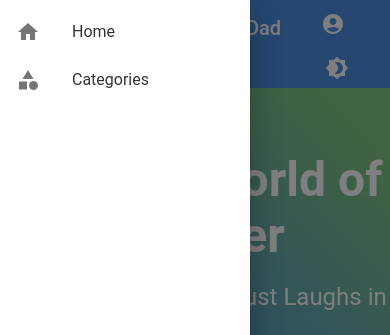
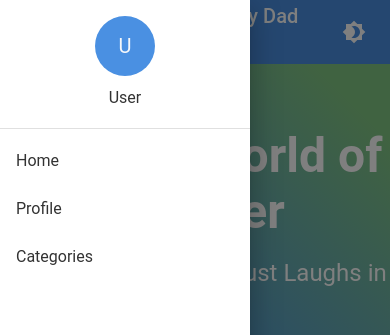
Before and after one commit to hsandhu01/funny-dad-jokes, a React (Create React App) app: page / in a window 390 px wide. Both pictures are taken after a click on the button 28 px from the left and 44 px from the top of the page. Shown: the top 335 px of the page. Built offline with nearby package versions, Linux system fonts and the light colour scheme; no server answers; the database is empty.

Commit message:
fixed hamburger menu ui

```diff
--- a/src/App.tsx
+++ b/src/App.tsx
@@ -12,7 +12,7 @@ import JokeSearch from '../src/components/JokeSearch';
 import HeroSection from '../src/components/HeroSection';
 import NotificationComponent from '../src/components/NotificationComponent';
 import { ThemeProvider, createTheme } from '@mui/material/styles';
-import { CssBaseline, AppBar, Toolbar, Typography, Button, Container, Box, FormControl, InputLabel, Select, MenuItem, IconButton, Menu, Divider, Drawer, List, ListItem, ListItemText, ListItemIcon } from '@mui/material';
+import { CssBaseline, AppBar, Toolbar, Typography, Button, Container, Box, FormControl, InputLabel, Select, MenuItem, IconButton, Menu, Divider, Drawer, List, ListItem, ListItemText, ListItemIcon, Avatar } from '@mui/material';
 import MenuIcon from '@mui/icons-material/Menu';
 import Brightness4Icon from '@mui/icons-material/Brightness4';
 import Brightness7Icon from '@mui/icons-material/Brightness7';
@@ -340,19 +340,35 @@ const App: React.FC = () => {
       onClick={toggleDrawer(false)}
       onKeyDown={toggleDrawer(false)}
     >
+      <Box sx={{ p: 2, display: 'flex', flexDirection: 'column', alignItems: 'center' }}>
+        <Avatar
+          sx={{ width: 60, height: 60, bgcolor: 'primary.main', mb: 1 }}
+          src={user?.photoURL || undefined}
+        >
+          {user?.displayName?.[0] || user?.email?.[0] || 'U'}
+        </Avatar>
+        <Typography variant="subtitle1">{user?.displayName || 'User'}</Typography>
+        <Typography variant="body2" color="text.secondary">{user?.email}</Typography>
+      </Box>
+      <Divider />
       <List>
-        <ListItem button component={Link} to="/">
-          <ListItemIcon><HomeIcon /></ListItemIcon>
+        <ListItem button component={Link} to="/" sx={{ borderRadius: '0 20px 20px 0' }}>
           <ListItemText primary="Home" />
         </ListItem>
+        <ListItem button component={Link} to="/profile">
+          <ListItemText primary="Profile" />
+        </ListItem>
         <ListItem button component={Link} to="/categories">
-          <ListItemIcon><CategoryIcon /></ListItemIcon>
           <ListItemText primary="Categories" />
         </ListItem>
         {user && (
           <ListItem button onClick={handleSubmitJokeClick}>
-            <ListItemIcon><AddIcon /></ListItemIcon>
             <ListItemText primary="Submit a Joke" />
+          </ListItem>
+        )}
+        {user && (
+          <ListItem button onClick={signOut}>
+            <ListItemText primary="Logout" />
           </ListItem>
         )}
       </List>
@@ -388,23 +404,6 @@ const App: React.FC = () => {
               </Link>
               <Box>
                 {user && <NotificationComponent />}
-                {user ? (
-                  <>
-                    <Button color="inherit" component={Link} to="/profile">Profile</Button>
-                    <Button color="inherit" onClick={signOut}>Sign Out</Button>
-                  </>
-                ) : (
-                  <IconButton
-                    size="large"
-                    aria-label="account of current user"
-                    aria-controls="menu-appbar"
-                    aria-haspopup="true"
-                    onClick={handleMenu}
-                    color="inherit"
-                  >
-                    <AccountCircle />
-                  </IconButton>
-                )}
                 <IconButton sx={{ ml: 1 }} onClick={() => setDarkMode(!darkMode)} color="inherit">
                   {theme.palette.mode === 'dark' ? <Brightness7Icon /> : <Brightness4Icon />}
                 </IconButton>
```
